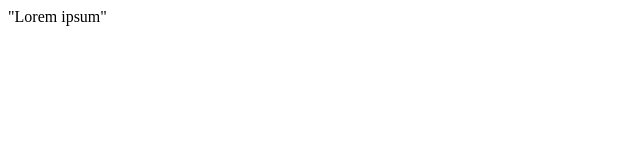
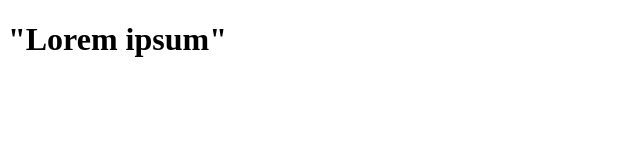
Before and after one commit to nitania-yevana/web-si, a plain HTML site: page index.html in a window 1280 px wide. Shown: the whole page, without its empty margins (0-640 px from the left). Drawn offline with Linux system fonts and the light colour scheme.

Commit message:
tambahin h1

```diff
--- a/index.html
+++ b/index.html
@@ -6,6 +6,6 @@
     <title>Web Sistem Informasi</title>
 </head>
 <body>
-   "Lorem ipsum"
+   <h1>"Lorem ipsum" </h1>
 </body>
 </html>
```
